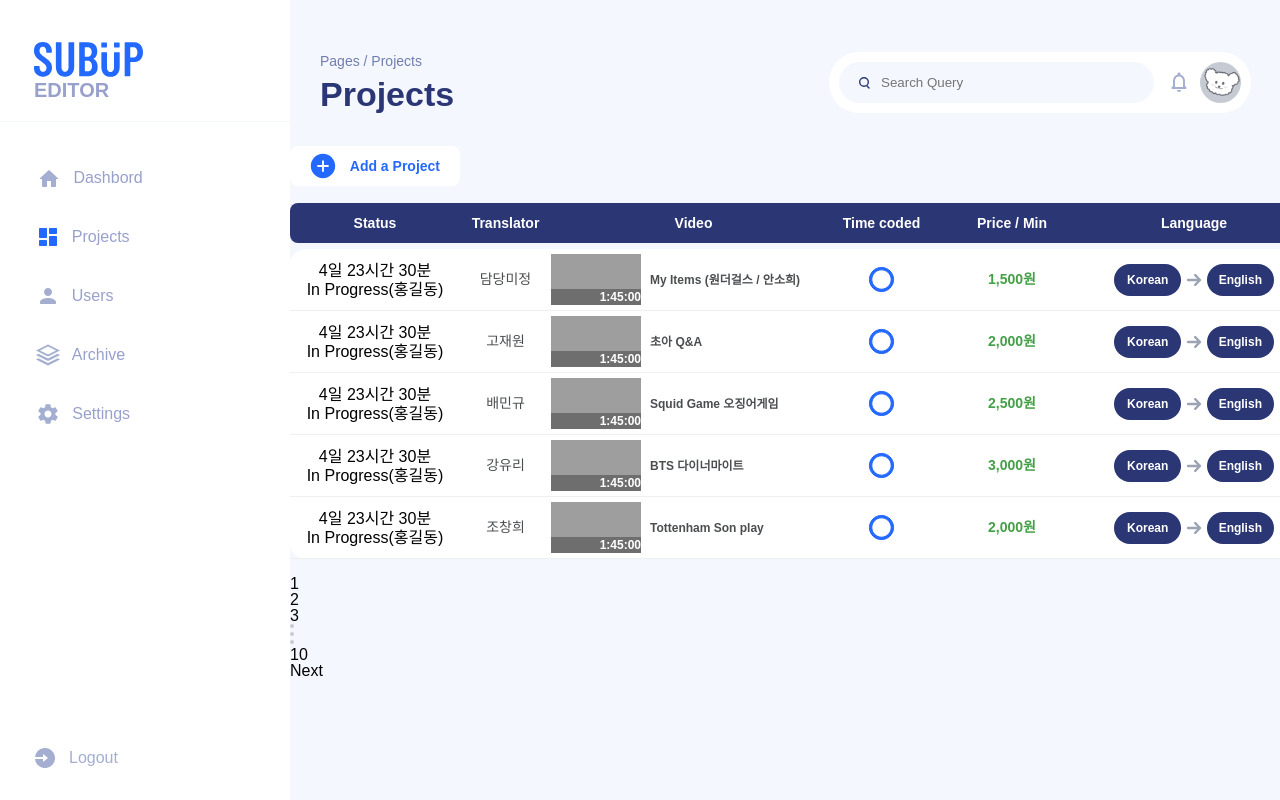
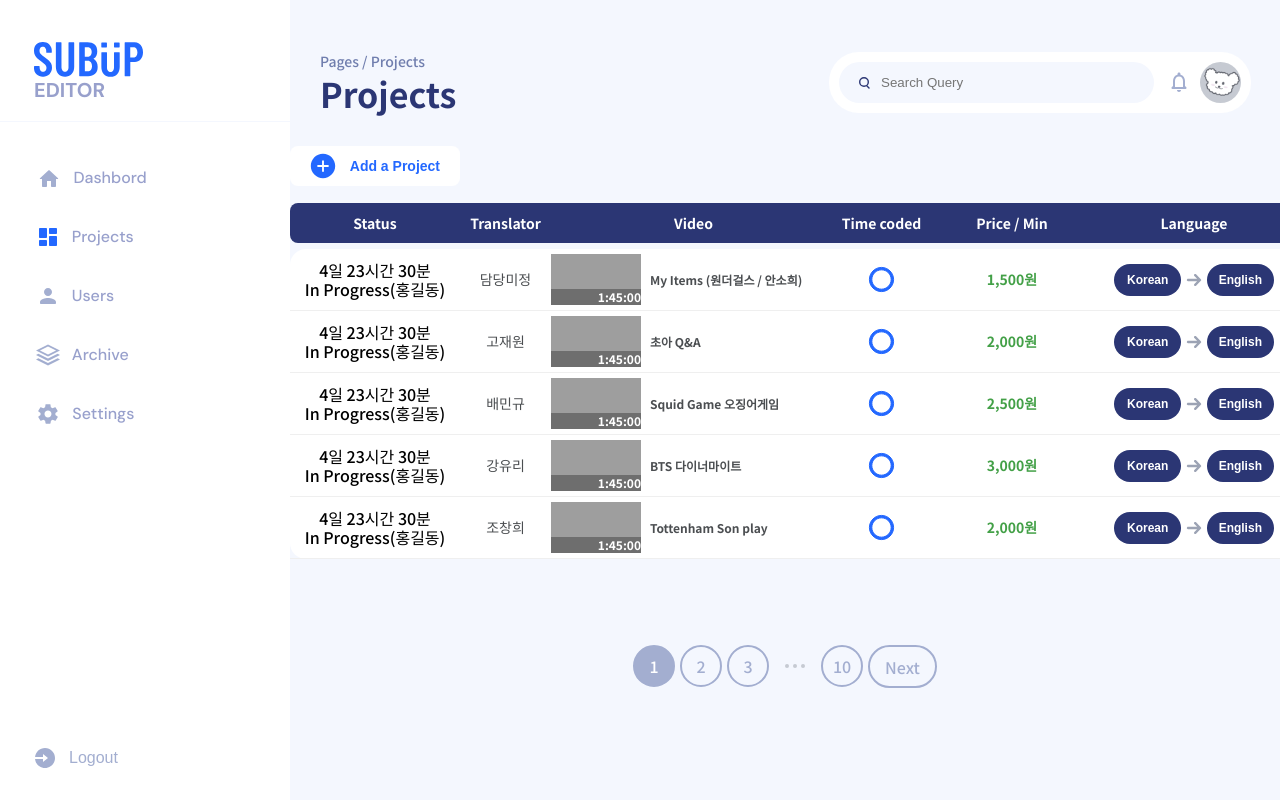
Before and after one commit to jjiyeon/subup, a Next.js app: page / in a window 1280 px wide. Shown: the top 800 px of the page. Built offline with nearby package versions, Linux system fonts and the light colour scheme; grey boxes are pictures that could not be loaded.

Commit message:
feat: paging 컴포넌트 추가

```diff
--- a/src/components/Main.tsx
+++ b/src/components/Main.tsx
@@ -1,21 +1,13 @@
 import UI from "./MainStyle";
-import {
-  Search,
-  Noti,
-  Avatar,
-  Add,
-  True,
-  False,
-  Arrow,
-  Etc,
-} from "./icon/IconIndex";
+import { Search, Noti, Avatar, Add, True, Arrow, Etc } from "./icon/IconIndex";
 import { ProjectData } from "interfaces/Project";
 import Image from "next/image";
 import { AddPriceComma } from "../utils/ProjectUtilsFn";
 interface Props {
   projectData: ProjectData[];
+  children: React.ReactNode;
 }
-const Main = ({ projectData }: Props) => {
+const Main = ({ projectData, children }: Props) => {
   return (
     <UI.MainContainer>
       <UI.MainHeader>
@@ -93,18 +85,7 @@ const Main = ({ projectData }: Props) => {
               : ""}
           </UI.Tbody>
         </UI.Table>
-        <div>
-          <ul>
-            <li>1</li>
-            <li>2</li>
-            <li>3</li>
-            <li>
-              <Etc />
-            </li>
-            <li>10</li>
-            <li>Next</li>
-          </ul>
-        </div>
+        {children}
       </UI.MainContent>
     </UI.MainContainer>
   );
--- a/src/components/MainStyle.ts
+++ b/src/components/MainStyle.ts
@@ -4,6 +4,7 @@ const MainContainer = styled.main`
   font-family: "Noto Sans KR", sans-serif;
   background-color: #f4f7fe;
   width: calc(100% - 290px);
+  position: relative;
 `;
 const MainHeader = styled.div`
   display: flex;
--- /dev/null
+++ b/src/components/Paging.tsx
@@ -0,0 +1,20 @@
+import { Etc } from "./icon/IconIndex";
+import UI from "./PagingStyle";
+const Paging = () => {
+  return (
+    <UI.Paging>
+      <UI.PagingUl>
+        <UI.PagingLi className="_curr">1</UI.PagingLi>
+        <UI.PagingLi>2</UI.PagingLi>
+        <UI.PagingLi>3</UI.PagingLi>
+        <UI.PagingLi className="_etc">
+          <Etc />
+        </UI.PagingLi>
+        <UI.PagingLi>10</UI.PagingLi>
+        <UI.PagingLi className="_next">Next</UI.PagingLi>
+      </UI.PagingUl>
+    </UI.Paging>
+  );
+};
+
+export default Paging;
--- /dev/null
+++ b/src/components/PagingStyle.ts
@@ -0,0 +1,45 @@
+import styled from "styled-components";
+
+const Paging = styled.div`
+  position: absolute;
+  width: 100%;
+  bottom: 14%;
+`;
+const PagingUl = styled.ul`
+  display: flex;
+  justify-content: center;
+  gap: 5px;
+`;
+const PagingLi = styled.li`
+  &._curr {
+    background: #a3aed0;
+    color: #fff;
+  }
+  width: 42px;
+  height: 42px;
+  border-radius: 40px;
+  display: flex;
+  justify-content: center;
+  align-items: center;
+  border: 2px solid #a3aed0;
+  color: #a3aed0;
+  box-sizing: border-box;
+  &._etc {
+    border: 0;
+  }
+  &._next {
+    width: 69px;
+    height: 43px;
+  }
+  svg {
+    transform: rotate(-90deg);
+  }
+`;
+
+const UI = {
+  Paging,
+  PagingUl,
+  PagingLi,
+};
+
+export default UI;
--- a/src/pages/index.tsx
+++ b/src/pages/index.tsx
@@ -1,8 +1,9 @@
 import type { NextPage } from "next";
+import { createGlobalStyle } from "styled-components";
+import Container from "../components/HomeStyle";
 import Nav from "../components/Nav";
-import Container from "../components/HomeStyle";
 import Main from "../components/Main";
-import { createGlobalStyle } from "styled-components";
+import Paging from "@components/Paging";
 import reset from "styled-reset";
 import useSWR from "swr";
 import axios from "axios";
@@ -24,7 +25,9 @@ const Home: NextPage = () => {
       <GlobalStyles />
       <Container>
         <Nav />
-        <Main projectData={data}></Main>
+        <Main projectData={data}>
+          <Paging />
+        </Main>
       </Container>
     </>
   );
```
